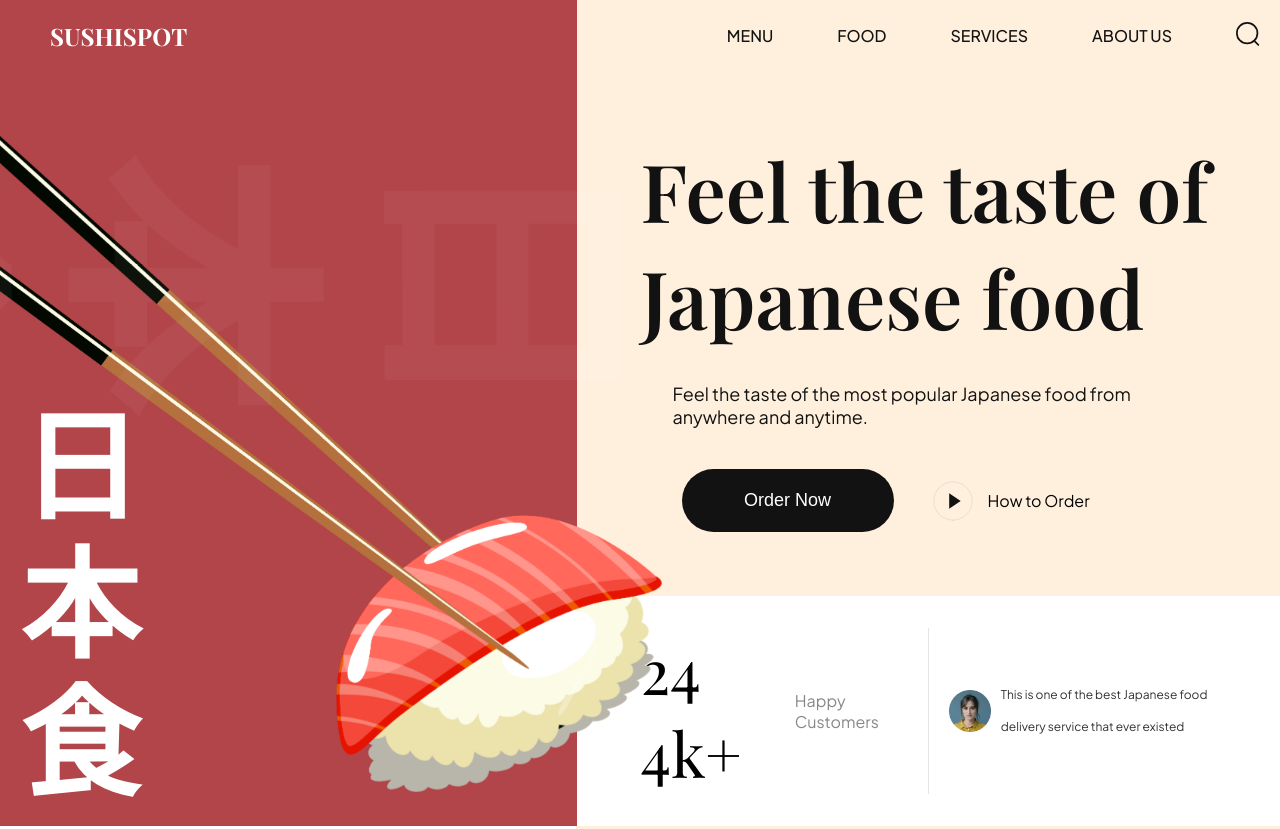
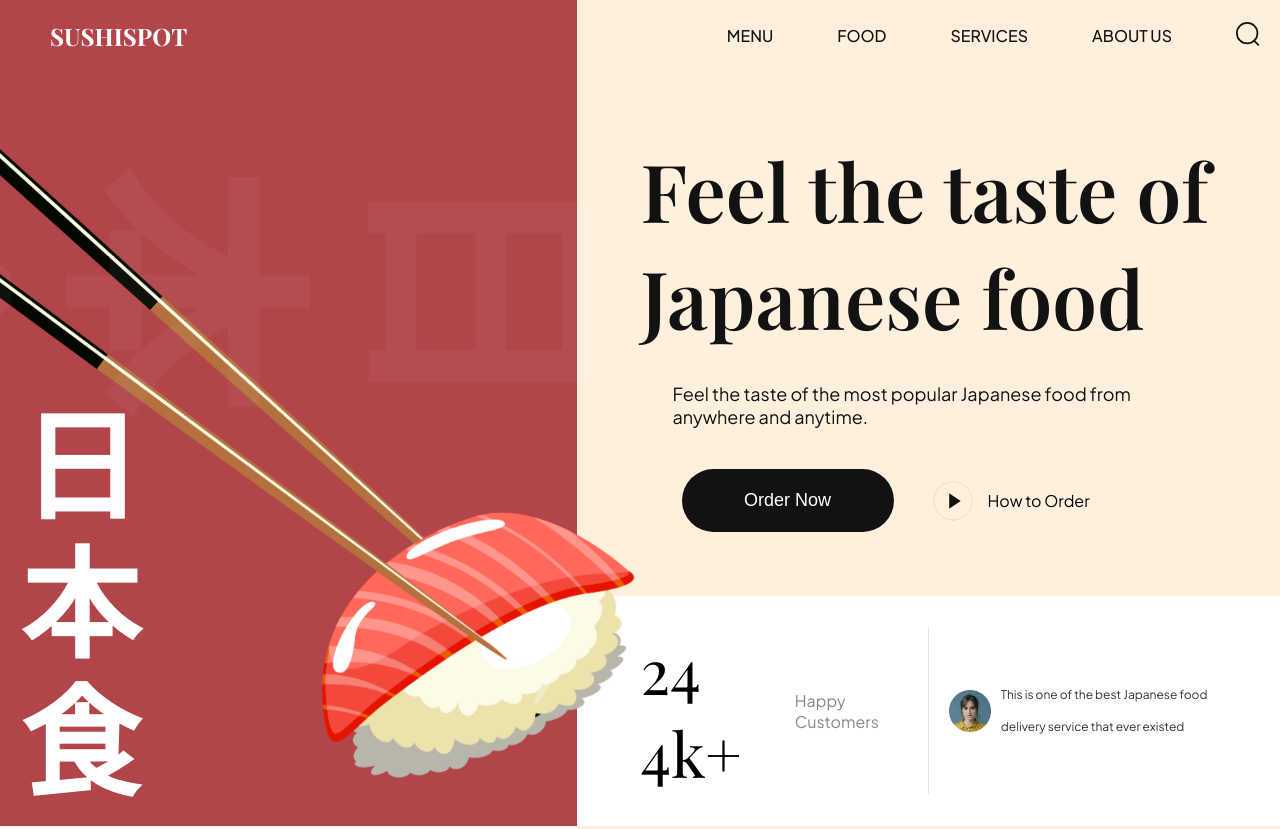
Before and after one commit to ArslanJajja1/SushiSpot-Landing-Page, a website built with Vite: page index.html in a window 1280 px wide. Shown: the top 829 px of the page. Built offline with nearby package versions, Linux system fonts and the light colour scheme.

Commit message:
hero section width fixes

```diff
--- a/css/sections/hero.css
+++ b/css/sections/hero.css
@@ -11,7 +11,7 @@
     z-index: 5;
 }
 .hero-image img{
-    width: 120%;
+    width: 115%;
     height: 100%;
     object-fit: contain;
 }
```
